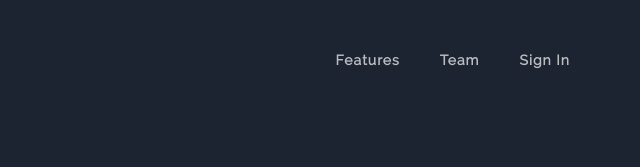
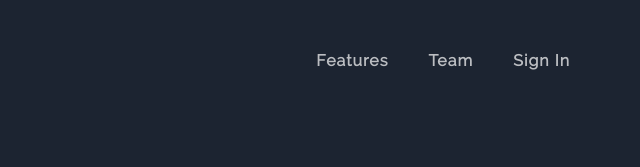
Before and after one commit to SideHustle189/Fylo-dark-theme, a plain HTML site: page index.html in a window 1280 px wide. Shown: the top 167 px of the page, 640-1280 px from the left. Drawn offline with Linux system fonts and the light colour scheme.

Commit message:
Update style.css

```diff
--- a/css/style.css
+++ b/css/style.css
@@ -124,15 +124,15 @@ p {
 }
 
 .header ul li a {
+  font-size: 16px;
   opacity: 0.7;
   letter-spacing: 1px;
   transition: all 0.5s linear;
-  margin-bottom: 10px;
 }
 
 .header ul li a:hover {
   opacity: 1;
-  text-decoration: underline;
+  text-decoration: none;
 }
 
 .header .header-inner {
```
